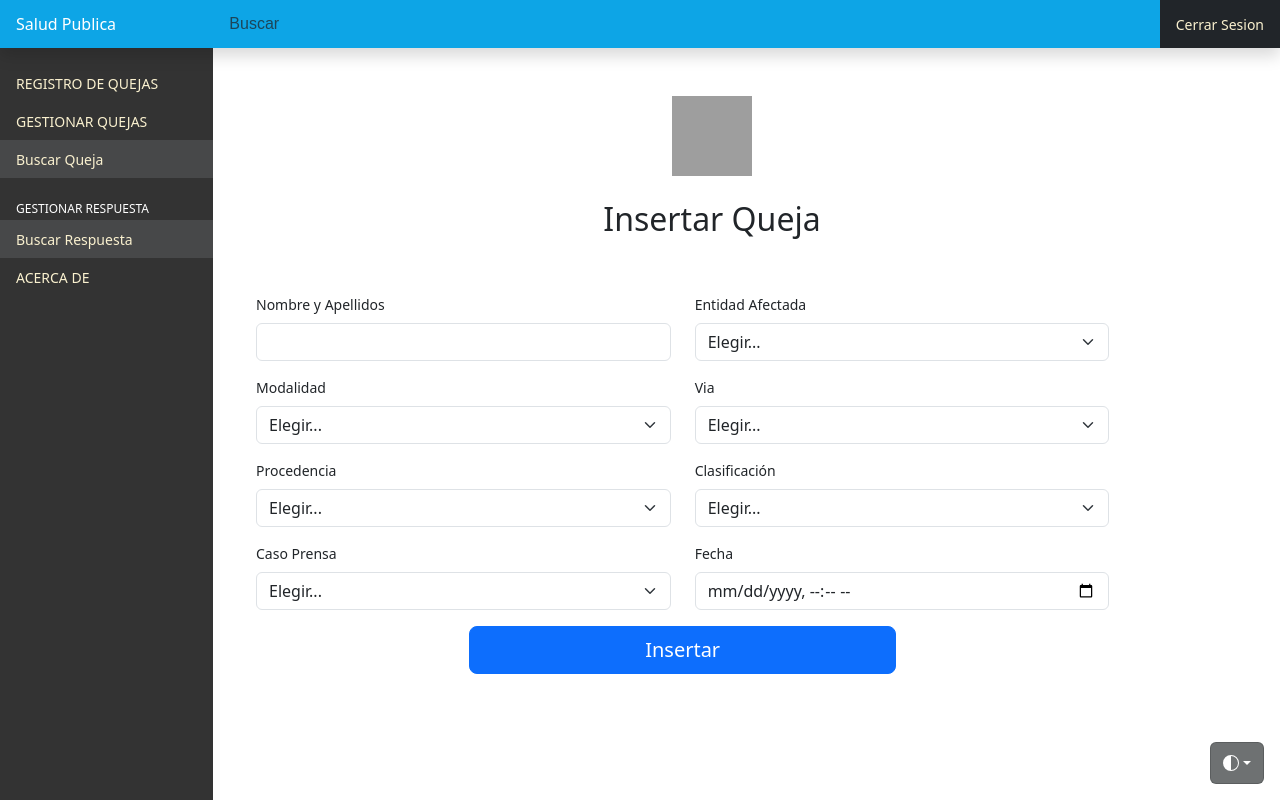
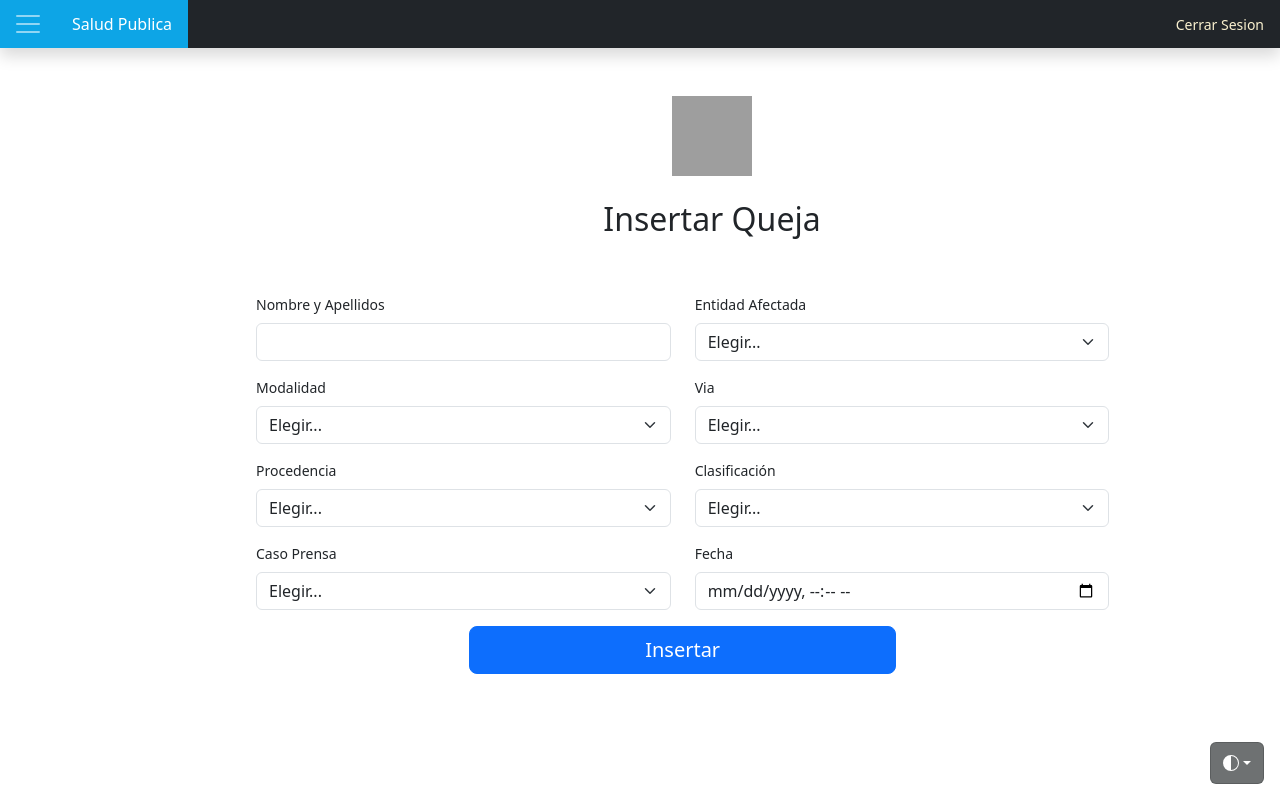
Before and after one commit to alaingb123/Registro-de-Quejas-Web, a Django app: page /dash/insertar_queja/ in a window 1280 px wide. Run offline with Django 4.2, Linux system fonts and the light colour scheme; some libraries are stand-ins or nearby versions; grey boxes are pictures that could not be loaded.

Commit message:
Base OKKKKK (no more changes for now))

```diff
--- a/GestionQuejasSP/templates/base.html
+++ b/GestionQuejasSP/templates/base.html
@@ -36,7 +36,7 @@
       .b-example-divider {
         width: 100%;
         height: 3rem;
-        background-color: rgba(0, 0, 0, .1);
+        background-color: rgb(33, 37, 41);
         border: solid rgba(0, 0, 0, .15);
         border-width: 1px 0;
         box-shadow: inset 0 .5em 1.5em rgba(0, 0, 0, .1), inset 0 .125em .5em rgba(0, 0, 0, .15);
@@ -80,12 +80,12 @@
         --bs-btn-bg: var(--bd-violet-bg);
         --bs-btn-border-color: var(--bd-violet-bg);
         --bs-btn-hover-color: var(--bs-white);
-         --bs-btn-hover-bg: #0da5e6;
-        --bs-btn-hover-border-color: #0da5e6;
+         --bs-btn-hover-bg: #212529;
+        --bs-btn-hover-border-color: #212529;
         --bs-btn-focus-shadow-rgb: var(--bd-violet-rgb);
         --bs-btn-active-color: var(--bs-btn-hover-color);
-        --bs-btn-active-bg: #0da5e6;
-        --bs-btn-active-border-color: #0da5e6;
+        --bs-btn-active-bg: #212529;
+        --bs-btn-active-border-color: #212529;
       }
       .bd-mode-toggle {
         z-index: 1500;
@@ -150,11 +150,13 @@
 
 
 <header class="navbar navbar-dark sticky-top bg-dark flex-md-nowrap p-0 shadow">
-  <a class="navbar-brand col-md-3 col-lg-2 me-0 px-3 fs-6" href="#">Salud Publica</a>
-  <button class="navbar-toggler position-absolute d-md-none collapsed" type="button" data-bs-toggle="collapse" data-bs-target="#sidebarMenu" aria-controls="sidebarMenu" aria-expanded="false" aria-label="Toggle navigation">
-    <span class="navbar-toggler-icon"></span>
-  </button>
- <input class="form-control form-control-dark w-100 rounded-0 border-0" type="text" placeholder="Buscar" aria-label="Search" style="background-color: #0da5e6; font-family: 'Arial'">
+  <div class="d-flex align-items-center" style="background-color: #0da5e6">
+    <button class="navbar-toggler collapsed" type="button" data-bs-toggle="collapse" data-bs-target="#sidebarMenu" aria-controls="sidebarMenu" aria-expanded="false" aria-label="Toggle navigation" style="border-color: #0da5e6">
+      <span class="navbar-toggler-icon"></span>
+    </button>
+    <a class="navbar-brand col-md-3 col-lg-2 me-0 px-3 fs-6">Salud Publica</a>
+  </div>
+
   <div class="navbar-nav">
     <div class="nav-item text-nowrap">
       <a class="nav-link px-3" href="{% url 'cerrar_sesion' %}">Cerrar Sesion</a>
@@ -162,20 +164,20 @@
   </div>
 </header>
 
-<div class="container-fluid" >
+<div class="container-fluid">
   <div class="row">
-      <nav id="sidebarMenu" class="col-md-3 col-lg-2 d-md-block bg-body-tertiary sidebar collapse" >
-      <div class="position-sticky pt-3 sidebar-sticky"  >
+    <nav id="sidebarMenu" class="col-md-3 col-lg-2  bg-body-tertiary sidebar collapse">
+      <div class="position-sticky pt-3 sidebar-sticky">
         <ul class="nav flex-column">
           <li class="nav-item">
-            <a class="nav-link {% if request.path == '/dash/' %}active {% endif %}" aria-current="page" href="{% url 'dash' %}" >
+            <a class="nav-link {% if request.path == '/dash/' %}active{% endif %}" aria-current="page" href="{% url 'dash' %}">
               <span data-feather="home" class="align-text-bottom"></span>
-               REGISTRO DE QUEJAS
+              REGISTRO DE QUEJAS
             </a>
           </li>
-          <li class="nav-item" >
-            <a class="nav-link" href="#" >
-              <span data-feather="file" class="align-text-bottom" ></span>
+          <li class="nav-item">
+            <a class="nav-link" href="#">
+              <span data-feather="file" class="align-text-bottom"></span>
               GESTIONAR QUEJAS
             </a>
           </li>
@@ -305,7 +307,8 @@
 <!--    <script src="{% static 'dashboard/dashboard.js' %}"></script>-->
 
 <!--      <script src="https://cdn.jsdelivr.net/npm/feather-icons@4.28.0/dist/feather.min.js" integrity="sha384-uO3SXW5IuS1ZpFPKugNNWqTZRRglnUJK6UAZ/gxOX80nxEkN9NcGZTftn6RzhGWE" crossorigin="anonymous"></script><script src="https://cdn.jsdelivr.net/npm/chart.js@4.2.1/dist/chart.umd.min.js" integrity="sha384-gdQErvCNWvHQZj6XZM0dNsAoY4v+j5P1XDpNkcM3HJG1Yx04ecqIHk7+4VBOCHOG" crossorigin="anonymous"></script><script src="dashboard.js"></script>-->
-
+<!-- Biblioteca de JavaScript de Bootstrap -->
+<script src="https://cdn.jsdelivr.net/npm/bootstrap@5.0.0/dist/js/bootstrap.bundle.min.js"></script>
   </body>
 
 
```
